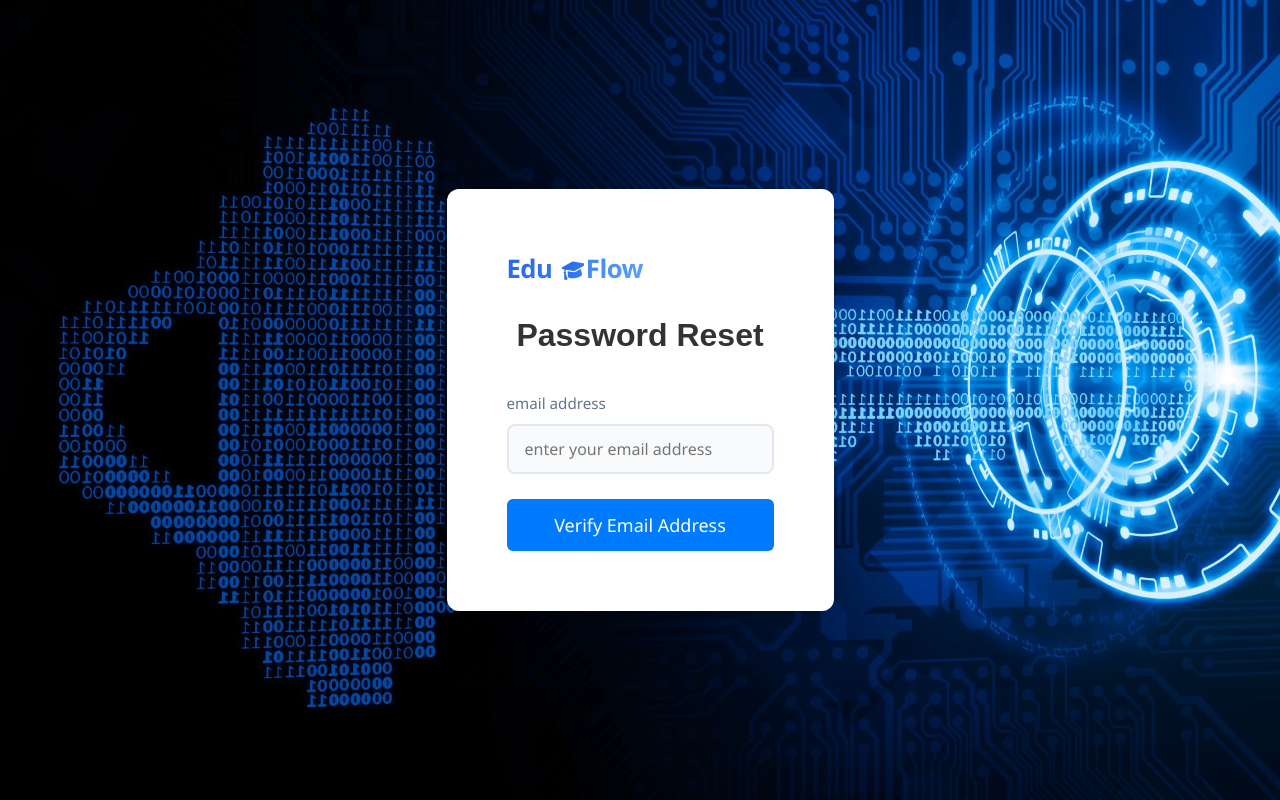
After one commit to NeonAvid100/EduFlow, a PHP site: page /pass_reset.html in a window 1280 px wide. The commit adds this page. Run offline with PHP 8.4, Linux system fonts and the light colour scheme.

Commit message:
Forget Password

```diff
--- /dev/null
+++ b/pass_reset.html
@@ -0,0 +1,31 @@
+<!DOCTYPE html>
+<html lang="en">
+<head>
+    <meta charset="UTF-8">
+    <meta name="viewport" content="width=device-width, initial-scale=1.0">
+    <title>Password Reset</title>
+    <link rel="stylesheet" href="styles/pass_reset.css">
+    <link rel="stylesheet" href="styles/events.css">
+    <link rel="stylesheet" href="https://cdnjs.cloudflare.com/ajax/libs/font-awesome/6.0.0/css/all.min.css">
+</head>
+<body class="reset-page">
+    <div class="pass-reset-container">
+        <div class="auth-card">
+            <div class="logo">
+                <a href="landing.html" class="logo-link">
+                    <span class="logo-text">Edu<i class="fas fa-graduation-cap logo-icon"></i></span>
+                    <span class="logo-text">Flow</span>
+                </a>
+            </div>
+            <h2>Password Reset</h2>
+            <form class="reset-form">
+                <div class="form-group">
+                    <label for="email">email address</label>
+                    <input type="email" id="email" placeholder="enter your email address" required>
+                </div>
+                <button type="submit" class="primary-button">Verify Email Address</button>
+            </form>
+        </div>
+    </div>
+</body>
+</html>
--- /dev/null
+++ b/styles/pass_reset.css
@@ -0,0 +1,77 @@
+.reset-page {
+    background: url('../images/reset.jpg') no-repeat center center fixed;
+    background-size: cover;
+    width: 100%;
+    height: 100vh;
+    display: flex;
+    justify-content: center;
+    align-items: center;
+}
+
+.auth-card {
+    background: #ffffff;
+    padding: 60px;
+    border-radius: 12px;
+    box-shadow: 0 8px 30px rgba(0, 0, 0, 0.2);
+    max-width: 500px;
+    width: 100%;
+}
+
+.logo {
+    text-align: center;
+    margin-bottom: 20px;
+}
+
+h2 {
+    text-align: center;
+    margin-bottom: 30px;
+    font-family: 'Arial', sans-serif;
+    color: #333;
+    font-size: 2rem;
+}
+
+.reset-form {
+    display: flex;
+    flex-direction: column;
+}
+
+.form-group {
+    margin-bottom: 20px;
+}
+
+.form-group label {
+    display: block;
+    font-size: 16px;
+    color: #555;
+    margin-bottom: 5px;
+}
+
+.form-group input {
+    width: 100%;
+    padding: 14px;
+    border: 1px solid #ccc;
+    border-radius: 6px;
+    font-size: 18px;
+    transition: border-color 0.3s;
+}
+
+.form-group input:focus {
+    border-color: #007bff;
+    outline: none;
+}
+
+.primary-button {
+    padding: 14px;
+    background-color: #007bff;
+    color: white;
+    border: none;
+    border-radius: 6px;
+    font-size: 18px;
+    cursor: pointer;
+    transition: background-color 0.3s, transform 0.2s;
+}
+
+.primary-button:hover {
+    background-color: #0daf3e;
+    transform: translateY(-2px);
+}
```
Also changed, not shown: login.html (+11 -3 lines), styles/login.css (+21 -20 lines), images/reset.jpg (added).
